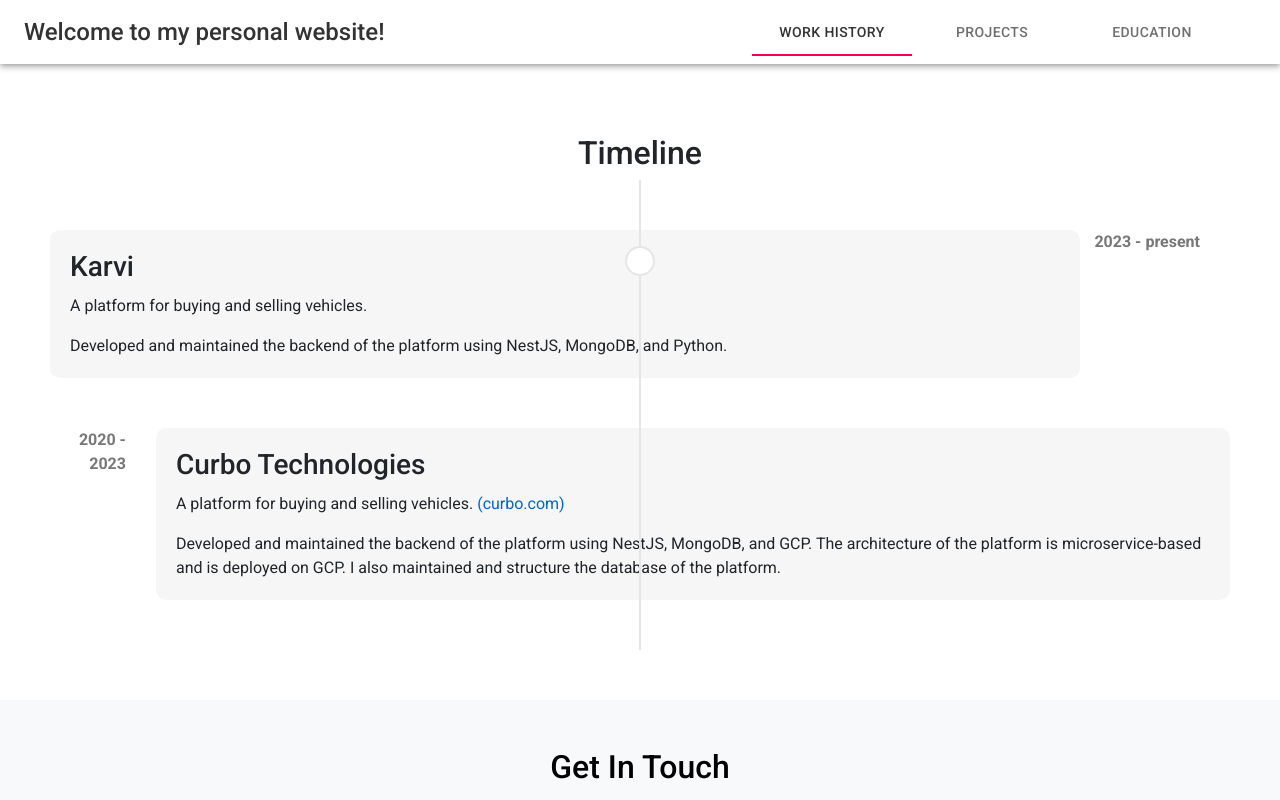
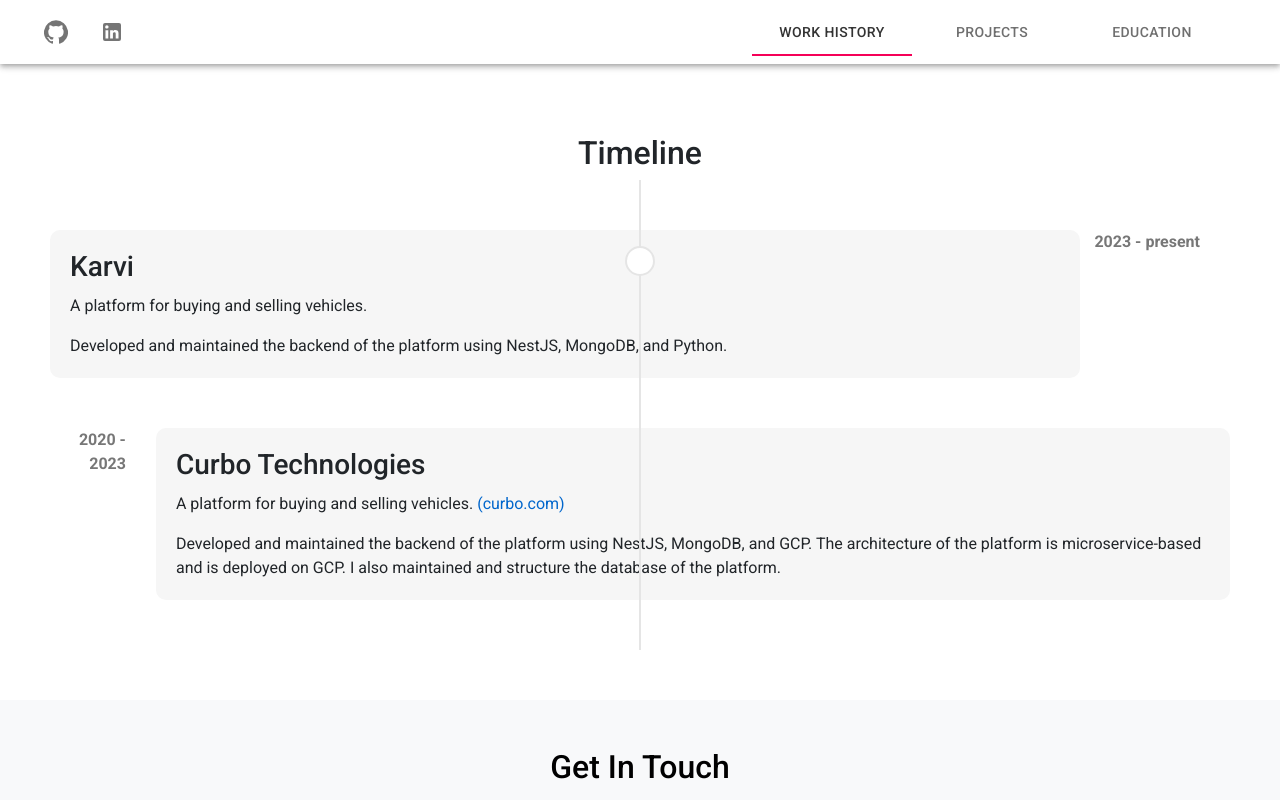
Before and after one commit to bujosa/lerna, a React (Create React App) app: page / in a window 1280 px wide. Shown: the top 800 px of the page. Built offline with nearby package versions, Linux system fonts and the light colour scheme.

Commit message:
feat: add my refs

```diff
--- a/src/App.js
+++ b/src/App.js
@@ -1,7 +1,9 @@
 import React, { useState } from 'react';
 import './css/App.css';
 import { makeStyles } from '@material-ui/core/styles';
-import { AppBar, Toolbar, Tab, Tabs } from '@material-ui/core';
+import { AppBar, Toolbar, Tab, Tabs, IconButton } from '@material-ui/core';
+import GitHubIcon from '@material-ui/icons/GitHub';
+import LinkedInIcon from '@material-ui/icons/LinkedIn';
 import Contact from './components/Contact';
 import Projects from './components/Projects';
 import WorkHistory from './components/WorkHistory';
@@ -24,6 +26,13 @@
   contentContainer: {
     marginTop: '20px',
   },
+  socialIcons: {
+    display: 'flex',
+    alignItems: 'center',
+  },
+  socialIcon: {
+    marginLeft: theme.spacing(1),
+  },
 }));
 
 function App() {
@@ -38,7 +47,22 @@
     <div className={classes.root}>
       <AppBar position="static" className={classes.appBar} color="inherit">
         <Toolbar className={classes.toolBar}>
-          <h4>Welcome to my personal website!</h4>
+          <div className={classes.socialIcons}>
+            <IconButton
+              aria-label="GitHub"
+              className={classes.socialIcon}
+              onClick={() => window.open('https://github.com/bujosa')}>
+              <GitHubIcon />
+            </IconButton>
+            <IconButton
+              aria-label="LinkedIn"
+              className={classes.socialIcon}
+              onClick={() =>
+                window.open('https://linkedin.com/in/davidbujosa')
+              }>
+              <LinkedInIcon />
+            </IconButton>
+          </div>
           <Tabs
             className={classes.tabs}
             value={value}
```
